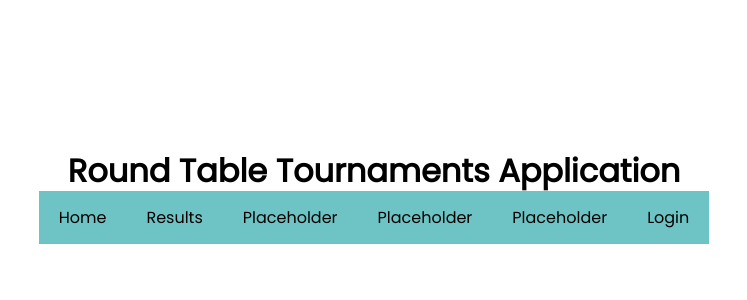
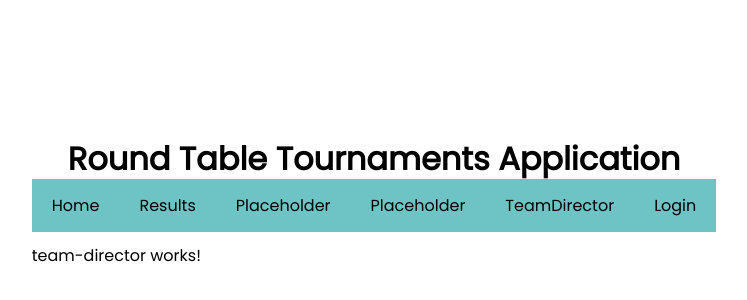
Before and after one commit to dazinn/SER515-Team4-roundTableTournaments, an Angular app in the folder roundTableTournamentsFrontEnd/: page /team-director in a window 1280 px wide. Before the commit this address led to /. Shown: the part 164-464 px from the top of the page, without its empty margins (266-1013 px from the left). Built offline with nearby package versions, Linux system fonts and the light colour scheme.

Commit message:
us55-t69: Added Referee Director Page

```diff
--- a/roundTableTournamentsFrontEnd/src/app/app-routing.module.ts
+++ b/roundTableTournamentsFrontEnd/src/app/app-routing.module.ts
@@ -6,6 +6,7 @@ import { HomepageComponent } from './homepage/homepage.component';
 import { LoginComponent } from './login/login.component';
 import { NavigationComponent } from './navigation/navigation.component';
 import { ResultsComponent } from './results/results.component';
+import { TeamDirectorComponent } from './team-director/team-director.component';
 
 /* Array of different routes which can be displayed, in the form:
 *  { path: '<pathName>', component: <ComponentName> }
@@ -17,7 +18,9 @@ const routes: Routes = [
   { path: '', component: HomepageComponent},
   { path: 'login', component: LoginComponent},
   { path: 'navigation', component: NavigationComponent},
-  { path: 'results', component: ResultsComponent}
+  { path: 'results', component: ResultsComponent},
+  { path: 'team-director', component: TeamDirectorComponent}
+
 ];
 
 @NgModule({
--- a/roundTableTournamentsFrontEnd/src/app/navigation/navigation.component.html
+++ b/roundTableTournamentsFrontEnd/src/app/navigation/navigation.component.html
@@ -6,7 +6,7 @@
         <li><a routerLink="/results">Results</a></li>
         <li><a routerLink="/">Placeholder</a></li>
         <li><a routerLink="/">Placeholder</a></li>
-        <li><a routerLink="/">Placeholder</a></li>
+        <li><a routerLink="/team-director">TeamDirector</a></li>
         <li><a routerLink="/login">Login</a></li>
     </ul>
 </div>
--- /dev/null
+++ b/roundTableTournamentsFrontEnd/src/app/team-director/team-director.component.html
@@ -0,0 +1 @@
+<p>team-director works!</p>
--- /dev/null
+++ b/roundTableTournamentsFrontEnd/src/app/team-director/team-director.component.ts
@@ -0,0 +1,15 @@
+import { Component, OnInit } from '@angular/core';
+
+@Component({
+  selector: 'app-team-director',
+  templateUrl: './team-director.component.html',
+  styleUrls: ['./team-director.component.css']
+})
+export class TeamDirectorComponent implements OnInit {
+
+  constructor() { }
+
+  ngOnInit(): void {
+  }
+
+}
```
Also changed, not shown: roundTableTournamentsFrontEnd/src/app/team-director/team-director.component.css (added), 1 other file (tests, documents, lock files or other folders).
